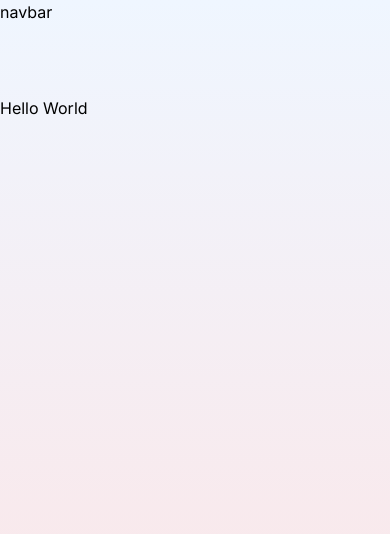
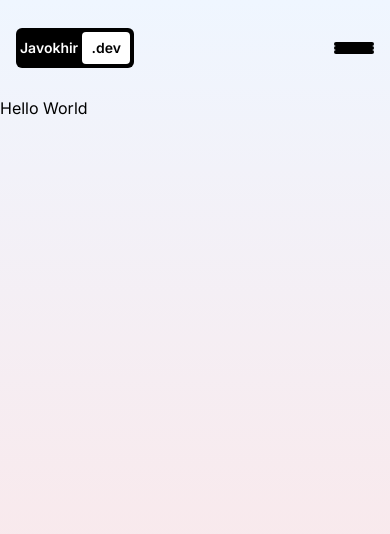
Before and after one commit to JavokhirTursunboev/portfolio, a Next.js app: page / in a window 390 px wide. Shown: the top 534 px of the page. Built offline with nearby package versions, Linux system fonts and the light colour scheme.

Commit message:
Update package name and add responsive button to Navbar component

```diff
--- a/package.json
+++ b/package.json
@@ -1,5 +1,5 @@
 {
-  "name": "lama-dev-portfolio-starter",
+  "name": "javokhir-dev-portfolio-starter",
   "version": "0.1.0",
   "private": true,
   "scripts": {
--- a/src/components/Navbar.jsx
+++ b/src/components/Navbar.jsx
@@ -1,3 +1,30 @@
+import Link from "next/link";
 export default function Navbar() {
-  return <div>navbar</div>;
+  return (
+    <div className=" h-full flex items-center justify-between px-4 sm:px-8 md:px-12 lg:px-20 xl:px-48">
+      {/* ==== LOGO ==== */}
+      <div>
+        <Link
+          href="/"
+          className="text-sm bg-black rounded-md p-1 font-semibold flex items-center justify-center"
+        >
+          <span className=" text-white mr-1">Javokhir</span>
+          <span className=" text-black bg-white rounded w-12 h-8 flex items-center  justify-center ">
+            .dev
+          </span>
+        </Link>
+      </div>
+
+      {/* ===== RESPONSIVE BUTTON ===================== */}
+
+      <div className="">
+        {/* MENU BUTTON */}
+        <button>
+          <div className="w-10 h-1 bg-black rounded"></div>
+          <div className="w-10 h-1 bg-black rounded"></div>
+          <div className="w-10 h-1 bg-black rounded"></div>
+        </button>
+      </div>
+    </div>
+  );
 }
```
Also changed, not shown: 1 other file (tests, documents, lock files or other folders).
